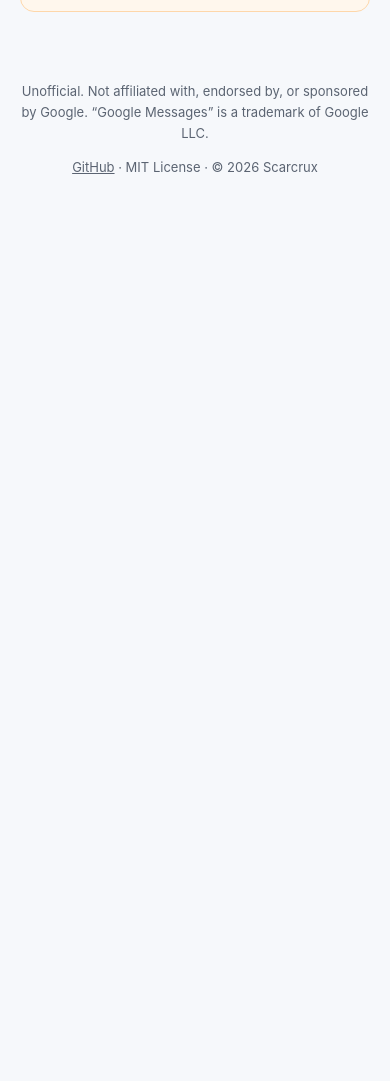
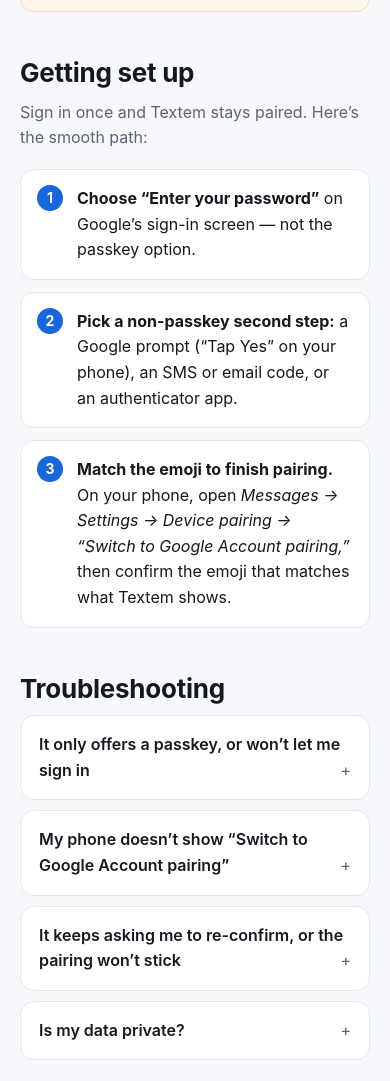
Before and after one commit to Scarcrux/Textem, a plain HTML site: page docs/index.html in a window 390 px wide. Shown: the part 1606-2687 px from the top of the page. Before the commit the page ends 1856 px from the top, so only its background shows below. Drawn offline with Linux system fonts and the light colour scheme.

Commit message:
feat(site): add pairing walkthrough + troubleshooting FAQ to landing page
docs/index.html: "Getting set up" pairing steps (password + non-passkey 2SV +
emoji-match / phone toggle) and a Troubleshooting FAQ for the three real failure
modes — passkey dead-end, missing "Switch to Google Account pairing" (rollout
gap), pairing-won't-stick (ITP) — plus a privacy Q. Pure HTML/CSS.

Roadmap: Phase 9 native spike concluded (decided against native — webview stays);
Phase 10 (website & onboarding) opened as current work.

```diff
--- a/docs/index.html
+++ b/docs/index.html
@@ -76,6 +76,27 @@
     .callout strong { color: #9a3412; }
     footer { text-align: center; color: var(--muted); font-size: 13px; padding: 48px 20px 60px; }
     footer a { color: var(--muted); }
+    h2 { font-size: 26px; letter-spacing: -.01em; margin: 8px 0 6px; }
+    .lead { color: var(--muted); margin: 0 0 18px; }
+    ol.steps { list-style: none; counter-reset: s; margin: 0; padding: 0; display: grid; gap: 12px; }
+    ol.steps li {
+      counter-increment: s; position: relative; padding: 16px 18px 16px 56px;
+      background: var(--card); border: 1px solid var(--border); border-radius: 14px;
+    }
+    ol.steps li::before {
+      content: counter(s); position: absolute; left: 16px; top: 15px;
+      width: 26px; height: 26px; border-radius: 50%; background: var(--blue); color: #fff;
+      font-weight: 700; font-size: 14px; display: grid; place-items: center;
+    }
+    details.faq {
+      background: var(--card); border: 1px solid var(--border); border-radius: 14px;
+      padding: 0 18px; margin-bottom: 10px;
+    }
+    details.faq summary { cursor: pointer; font-weight: 600; padding: 16px 0; list-style: none; }
+    details.faq summary::-webkit-details-marker { display: none; }
+    details.faq summary::after { content: "+"; float: right; color: var(--muted); font-weight: 400; }
+    details.faq[open] summary::after { content: "–"; }
+    details.faq p { margin: 0 0 16px; color: var(--muted); font-size: 15px; }
   </style>
 </head>
 <body>
@@ -107,6 +128,36 @@
         <p><strong>Signing in:</strong> choose <strong>“Enter your password”</strong> and a non-passkey second step (Google prompt, SMS/email code, or authenticator). Passkeys don’t work inside an embedded web view — it’s a platform limitation, not a bug. You only sign in once.</p>
       </div>
     </section>
+
+    <section id="setup">
+      <h2>Getting set up</h2>
+      <p class="lead">Sign in once and Textem stays paired. Here’s the smooth path:</p>
+      <ol class="steps">
+        <li><strong>Choose “Enter your password”</strong> on Google’s sign-in screen — not the passkey option.</li>
+        <li><strong>Pick a non-passkey second step:</strong> a Google prompt (“Tap Yes” on your phone), an SMS or email code, or an authenticator app.</li>
+        <li><strong>Match the emoji to finish pairing.</strong> On your phone, open <em>Messages → Settings → Device pairing → “Switch to Google Account pairing,”</em> then confirm the emoji that matches what Textem shows.</li>
+      </ol>
+    </section>
+
+    <section id="troubleshooting">
+      <h2>Troubleshooting</h2>
+      <details class="faq">
+        <summary>It only offers a passkey, or won’t let me sign in</summary>
+        <p>Passkeys can’t work inside an embedded web view — that’s an Apple platform limitation for sites we don’t own, not a bug in Textem. On the sign-in screen choose <strong>“Enter your password”</strong> and a non-passkey second step (Google prompt, SMS/email code, or authenticator).</p>
+      </details>
+      <details class="faq">
+        <summary>My phone doesn’t show “Switch to Google Account pairing”</summary>
+        <p>Google is rolling this out gradually, so some accounts don’t have it yet. It’s a server-side rollout that can’t be forced from Textem. Make sure the Messages app on your phone is fully updated, and check again as the rollout expands.</p>
+      </details>
+      <details class="faq">
+        <summary>It keeps asking me to re-confirm, or the pairing won’t stick</summary>
+        <p>That’s usually cross-site cookie partitioning. Textem already relaxes tracking prevention on its own data store so Google’s cookies aren’t split between <em>accounts.google.com</em> and <em>messages.google.com</em>. If it still loops, quit Textem fully and reopen it — don’t force-quit while you’re mid-sign-in — then try once more.</p>
+      </details>
+      <details class="faq">
+        <summary>Is my data private?</summary>
+        <p>Yes. Textem is just a native shell around Google’s own web client: your session lives locally on your Mac, there’s zero telemetry, and nothing sits between you and Google — no third-party account, no relay server.</p>
+      </details>
+    </section>
   </main>
 
   <footer>
```
